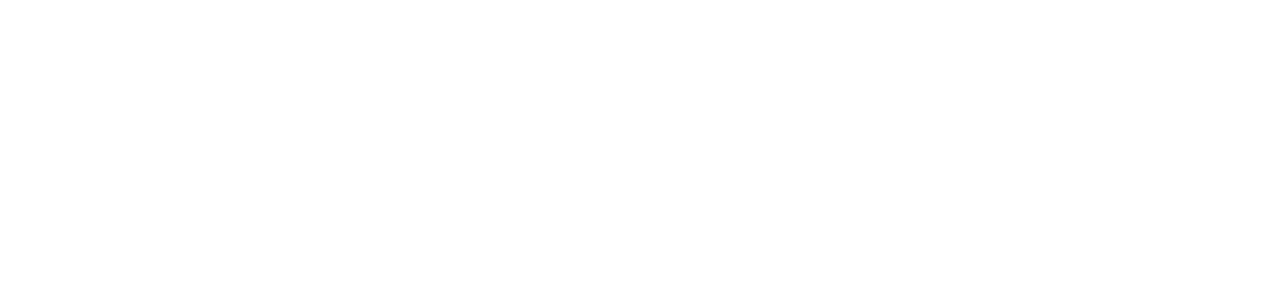
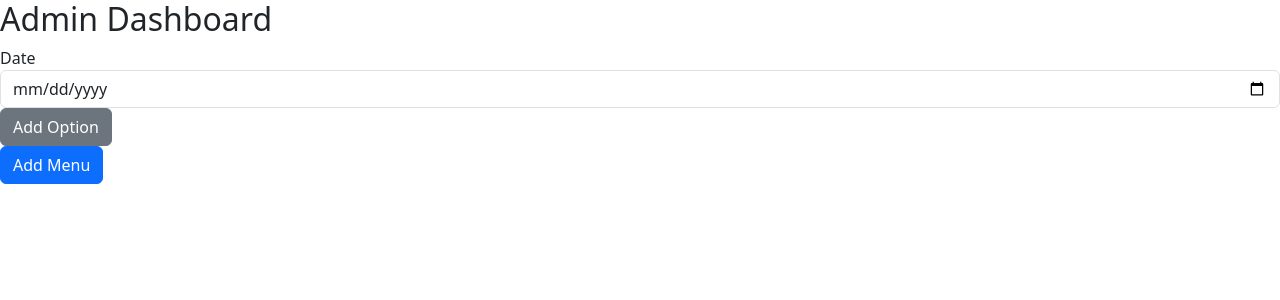
Before and after one commit to ashiqurSami/Office-Launch-Menu-Management, a React (Vite) app in the folder client/: page /admin in a window 1280 px wide. Before the commit this address had no page. Shown: the top 300 px of the page. Built offline with nearby package versions, Linux system fonts and the light colour scheme.

Commit message:
feat: add menu creation UI and functionality

```diff
--- a/client/src/App.jsx
+++ b/client/src/App.jsx
@@ -3,6 +3,7 @@
 import Registration from "./pages/registration_page";
 import { Toaster } from 'react-hot-toast';
 import LoginPage from "./pages/login_page";
+import Admin from "./pages/admin_page";
 
 const App = () => {
   return (
@@ -11,6 +12,7 @@
       <Routes>
         <Route path="/" element={<Registration />} />
         <Route path='/login' element={<LoginPage />} />
+        <Route path='/admin' element={<Admin></Admin>} />
       </Routes>
       <Toaster />
     </BrowserRouter>
--- /dev/null
+++ b/client/src/components/admin_dashboard.jsx
@@ -0,0 +1,66 @@
+import React, { useState, useEffect } from 'react';
+import menuService from '../services/menu_service';
+import toast from 'react-hot-toast';
+
+const AdminDashboard = () => {
+  const [date, setDate] = useState('');
+  const [options, setOptions] = useState([]);
+  const [menus, setMenus] = useState([]);
+
+//   useEffect(() => {
+//     const fetchMenus = async () => {
+//       const today = new Date().toISOString().split('T')[0];
+//       const response = await menuService.getMenu(today);
+//       setMenus(response.options || []);
+//     };
+//     fetchMenus();
+//   }, []);
+
+  const handleSubmit = async (e) => {
+    e.preventDefault();
+    try {
+      await menuService.addMenu({ date, options });
+      toast.success('Menu added successfully');
+    } catch (error) {
+      toast.error('Failed to add menu');
+    }
+  };
+
+  const handleOptionChange = (index, value) => {
+    const newOptions = [...options];
+    newOptions[index] = value;
+    setOptions(newOptions);
+  };
+
+  const addOptionField = () => {
+    setOptions([...options, '']);
+  };
+
+  return (
+    <div>
+      <h2>Admin Dashboard</h2>
+      <form onSubmit={handleSubmit}>
+        <div className="form-group">
+          <label>Date</label>
+          <input type="date" className="form-control" value={date} onChange={(e) => setDate(e.target.value)} required />
+        </div>
+        <div className="form-group">
+          {options.map((option, index) => (
+            <input key={index} type="text" className="form-control" value={option} onChange={(e) => handleOptionChange(index, e.target.value)} required />
+          ))}
+          <button type="button" className="btn btn-secondary" onClick={addOptionField}>Add Option</button>
+        </div>
+        <button type="submit" className="btn btn-primary">Add Menu</button>
+      </form>
+
+      {/* <h3>Today's Menu</h3>
+      <ul>
+        {menus.map((menu, index) => (
+          <li key={index}>{menu}</li>
+        ))}
+      </ul> */}
+    </div>
+  );
+};
+
+export default AdminDashboard;
--- /dev/null
+++ b/client/src/pages/admin_page.jsx
@@ -0,0 +1,12 @@
+import React from 'react';
+import AdminDashboard from './../components/admin_dashboard';
+
+const Admin = () => {
+    return (
+        <div>
+            <AdminDashboard></AdminDashboard>
+        </div>
+    );
+};
+
+export default Admin;
--- /dev/null
+++ b/client/src/services/menu_service.js
@@ -0,0 +1,33 @@
+import axios from 'axios';
+
+const API_URL = 'http://localhost:5000/api/menu';
+
+const addMenu = async (menuData) => {
+  const user = JSON.parse(localStorage.getItem('user'));
+  const response = await axios.post(`${API_URL}/add-menu`, menuData, {
+    headers: { Authorization: `Bearer ${user.token}` },
+  });
+  return response.data;
+};
+
+// const getMenu = async (date) => {
+//   const user = JSON.parse(localStorage.getItem('user'));
+//   const response = await axios.get(`${API_URL}/${date}`, {
+//     headers: { Authorization: `Bearer ${user.token}` },
+//   });
+//   return response.data;
+// };
+
+// const selectOption = async (choiceData) => {
+//   const user = JSON.parse(localStorage.getItem('user'));
+//   const response = await axios.post(`${API_URL}/select`, choiceData, {
+//     headers: { Authorization: `Bearer ${user.token}` },
+//   });
+//   return response.data;
+// };
+
+export default {
+  addMenu
+//   getMenu,
+//   selectOption,
+};
```
